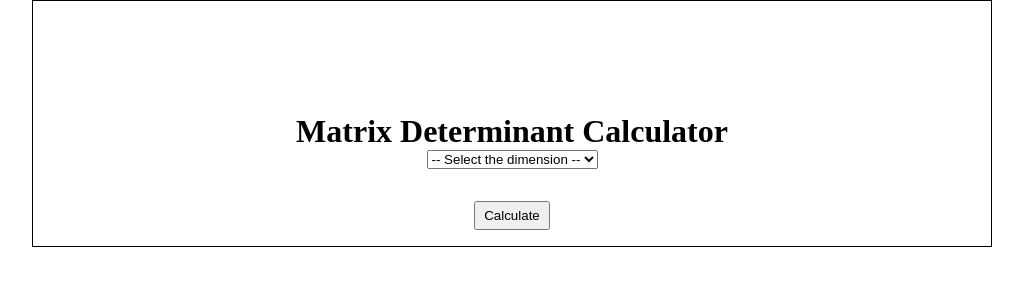
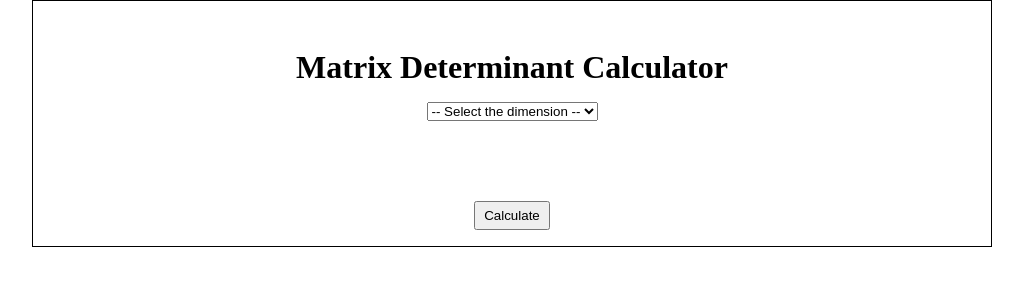
Before and after one commit to yamanidev/matrixulator, a plain HTML site: page index.html in a window 1280 px wide. Shown: the whole page, without its empty margins (128-1151 px from the left). Drawn offline with Linux system fonts and the light colour scheme.

Commit message:
Added dedicated styles

```diff
--- a/styles/style.css
+++ b/styles/style.css
@@ -2,6 +2,10 @@
     margin: 0;
     padding: 0;
     box-sizing: border-box;
+}
+
+button, select{
+    cursor: pointer;
 }
 
 input{
@@ -12,16 +16,19 @@ input{
 
 button{
     padding: 0.3rem 0.5rem;
-    cursor: pointer;
 }
 
 .container{
     max-width: 960px;
     width: 100%;
     margin: 0 auto;
-    padding: 7rem 1rem 1rem 1rem;
+    padding: 3rem 1rem 1rem 1rem;
     text-align: center;
     border: 1px solid black;
+}
+
+.main-title{
+    margin-bottom: 1rem;
 }
 
 #dimensionSelector{
@@ -29,7 +36,10 @@ button{
 }
 
 #matrix{
+    width: min-content;
+    margin: 3rem auto 0 auto;
     display: grid;
+    gap: 0.3rem;
 }
 
 #calculateDetBtn{
```
